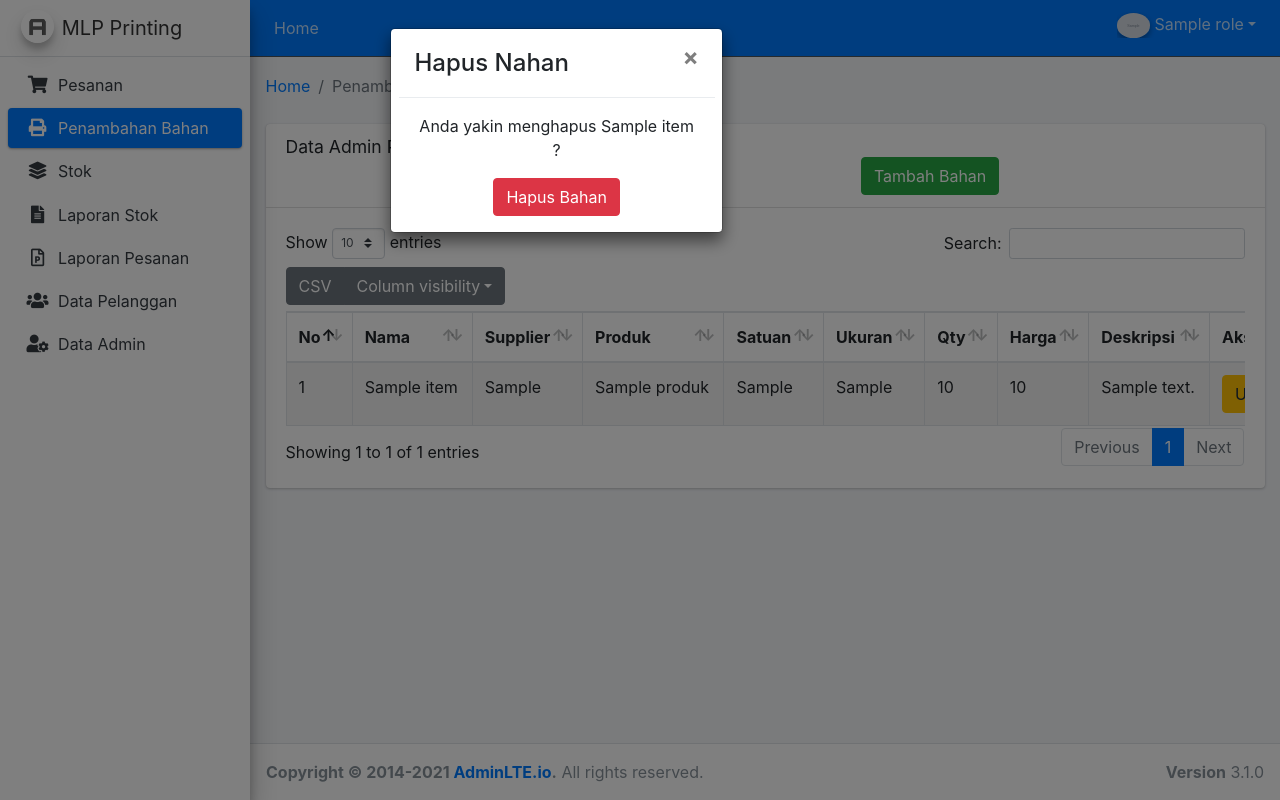
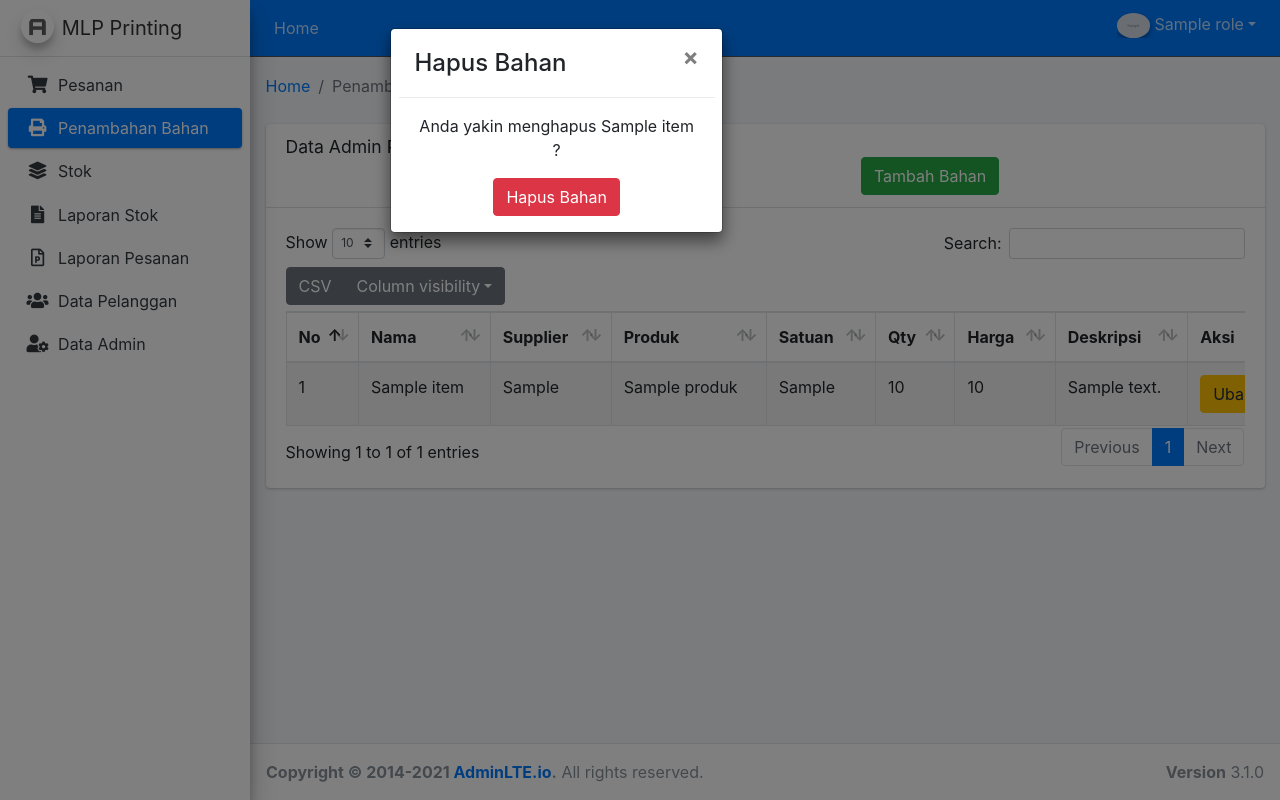
Before and after one commit to Raynaldi262/Native-PHP-OLShop2, a PHP site: page /bahan.php in a window 1280 px wide, after a click on "Hapus". Run offline with PHP 8.4, Linux system fonts and the light colour scheme; the visitor is signed in with stand-in values (Sample User, id 1); tables that the repository leaves empty or names only in its code hold one stand-in row (values such as "Sample post"); grey boxes marked "Sample" are stand-in pictures; lists and menus that the app fills with data are empty; some libraries are stand-ins or nearby versions.

Commit message:
ilangin size

```diff
--- a/admin/bahan.php
+++ b/admin/bahan.php
@@ -75,7 +75,6 @@ while ($datas = mysqli_fetch_assoc($getProduk)) {
                                                 <th>Supplier</th>
                                                 <th>Produk</th>
                                                 <th>Satuan</th>
-                                                <th>Ukuran</th>
                                                 <th>Qty</th>
                                                 <th>Harga</th>
                                                 <th>Deskripsi</th>
@@ -109,7 +108,6 @@ while ($datas = mysqli_fetch_assoc($getProduk)) {
                                                         ?>
                                                     </td>
                                                     <td><?php echo $data['item_type']; ?></td>
-                                                    <td><?php echo $data['item_size']; ?></td>
                                                     <td><?php echo $data['item_qty']; ?></td>
                                                     <td><?php echo $data['item_price']; ?></td>
                                                     <td><?php echo $data['item_desc']; ?></td>
@@ -189,13 +187,6 @@ while ($datas = mysqli_fetch_assoc($getProduk)) {
                             <div class="input-group-append">
                             </div>
                         </div>
-                        <!-- ukuran isinya buat yg ketentuannya pcs - misal a4 a3+ dst -->
-                        <div class="input-group mb-3">
-                            <div class="col-5 input-group-text">Ukuran : </div>
-                            <input type="text" class="form-control col-5" placeholder="a3/a4/a5" name="size" id="size" readonly>
-                            <div class="input-group-append">
-                            </div>
-                        </div>
                         <div class="input-group mb-3">
                             <div class="col-5 input-group-text">Kegunaan : </div>
                             <select id="desc" name="desc" required>
@@ -267,13 +258,6 @@ while ($datas = mysqli_fetch_assoc($getProduk)) {
                             <div class="input-group-append">
                             </div>
                         </div>
-                        <!-- ukuran isinya buat yg ketentuannya pcs - misal a4 a3+ dst -->
-                        <div class="input-group mb-3">
-                            <div class="col-5 input-group-text">Ukuran : </div>
-                            <input type="text" class="form-control col-5" placeholder="a3/a4/a5" name="size" id="edt_size" readonly>
-                            <div class="input-group-append">
-                            </div>
-                        </div>
                         <div class="input-group mb-3">
                             <div class="col-5 input-group-text">Jumlah : </div>
                             <input type="number" class="form-control col-5" placeholder="Jumlah Bahan" name="qty" min="1" id="edt_qty" readonly>
@@ -321,7 +305,7 @@ while ($datas = mysqli_fetch_assoc($getProduk)) {
         <div class="modal-dialog">
             <div class="modal-content col-8">
                 <div class="modal-header">
-                    <h4 class="modal-title">Hapus Nahan</h4>
+                    <h4 class="modal-title">Hapus Bahan</h4>
                     <button type="button" class="close" data-dismiss="modal" aria-label="Close">
                         <span aria-hidden="true">&times;</span>
                     </button>
@@ -409,26 +393,6 @@ while ($datas = mysqli_fetch_assoc($getProduk)) {
             width: '100%'
         })
 
-        //buat aktifin kolom ukuran kalau pilih pcs dari modal tambah bahan
-        $("#satuan").change(function() {
-            var value = $(this).val();
-            if (value == 'PCS') {
-                $('#size').removeAttr('readonly');
-            } else {
-                $('#size').prop('readonly', true);
-            }
-        });
-
-        //buat aktifin kolom ukuran kalau pilih pcs dari modal edit
-        $("#edt_satuan").change(function() {
-            var value = $(this).val();
-            if (value == 'PCS') {
-                $('#edt_size').removeAttr('readonly');
-            } else {
-                $('#edt_size').prop('readonly', true);
-            }
-        });
-
         $(document).on("click", ".ubahBahan", function() {
             var itemId = $(this).attr('id');
             $.ajax({
@@ -448,7 +412,6 @@ while ($datas = mysqli_fetch_assoc($getProduk)) {
                         $(this).prop("selected", "false");
                     }); //kosongin selected setiap ganti item
 
-
                     $('#edt_id').val(data[0].item_id);
                     $('#edt_name').val(data[0].item_name);
                     $('#edt_sup').val(data[0].supplier);
@@ -458,11 +421,6 @@ while ($datas = mysqli_fetch_assoc($getProduk)) {
                         }
                     });
 
-                    if (data[0].item_type == 'PCS') {
-                        $('#edt_size').removeAttr('readonly');
-                    }
-
-                    $('#edt_size').val(data[0].item_size);
                     $('#edt_qty').val(data[0].item_qty);
 
                     $("select option.desc").each(function() {
--- a/model/AdminStok.php
+++ b/model/AdminStok.php
@@ -52,15 +52,10 @@ function insertBahan($conn)
     $price = $_POST['price'];
     $produk[] = $_POST['produk'];
     $desc = $_POST['desc'];
-    $size = $_POST['size'];
 
-    if ($satuan == 'PCS') { //beda di size klo pcs masukin size
-        $sql = "insert into tbl_item (item_name, supplier, item_type, item_size, item_qty, item_price, item_desc, create_date, item_status)
-            values('" . $name . "', '" . $supplier . "','" . $satuan . "', '" . $size . "'," . $qty . ", " . $price . ", '" . $desc . "', now(), 'ACTIVE')";
-    } else {
-        $sql = "insert into tbl_item (item_name, supplier, item_type, item_qty, item_price, item_desc, create_date, item_status)
+
+    $sql = "insert into tbl_item (item_name, supplier, item_type, item_qty, item_price, item_desc, create_date, item_status)
         values('" . $name . "', '" . $supplier . "','" . $satuan . "'," . $qty . ", " . $price . ", '" . $desc . "', now(), 'ACTIVE')";
-    }
 
     $result = mysqli_query($conn, $sql);
 
@@ -129,19 +124,13 @@ function editBahan($conn)
     $name = $_POST['name'];
     $supplier = $_POST['supplier'];
     $satuan = $_POST['satuan'];
-    $size = $_POST['size'];
     $qty = $_POST['qty'];
     $desc = $_POST['desc'];
     $price = $_POST['price'];
     $produk[] = $_POST['produk'];
 
-    if ($satuan == 'PCS') { //ini update size
-        $sql = "update tbl_item set item_name = '" . $name . "', supplier = '" . $supplier . "' ,item_type = '" . $satuan . "', item_size = '" . $size . "',
-            item_qty = " . $qty . ", item_price = " . $price . ", item_desc = '" . $desc . "' where item_id = " . $id . "";
-    } else {    // ini ga update sizze
-        $sql = "update tbl_item set item_name = '" . $name . "', supplier = '" . $supplier . "', item_type = '" . $satuan . "',
-            item_qty = " . $qty . ", item_price = " . $price . ", item_desc = '" . $desc . "' where item_id = " . $id . "";
-    }
+    $sql = "update tbl_item set item_name = '" . $name . "', supplier = '" . $supplier . "', item_type = '" . $satuan . "',
+        item_qty = " . $qty . ", item_price = " . $price . ", item_desc = '" . $desc . "' where item_id = " . $id . "";
 
     $result = mysqli_query($conn, $sql);
 
```
